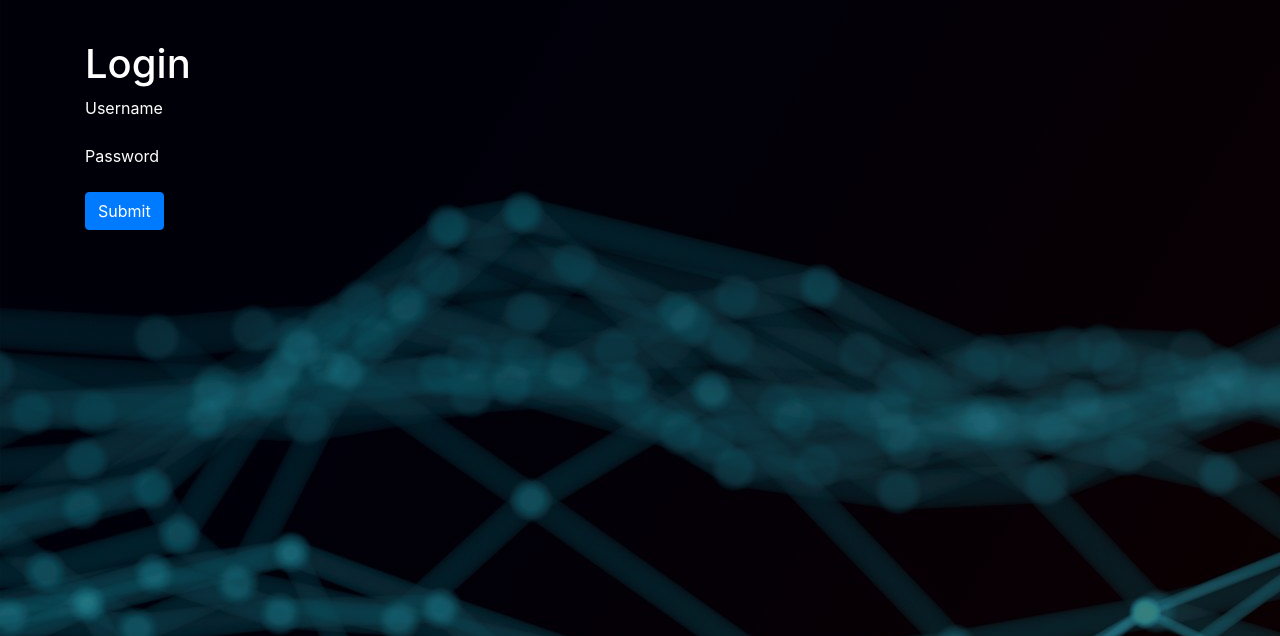
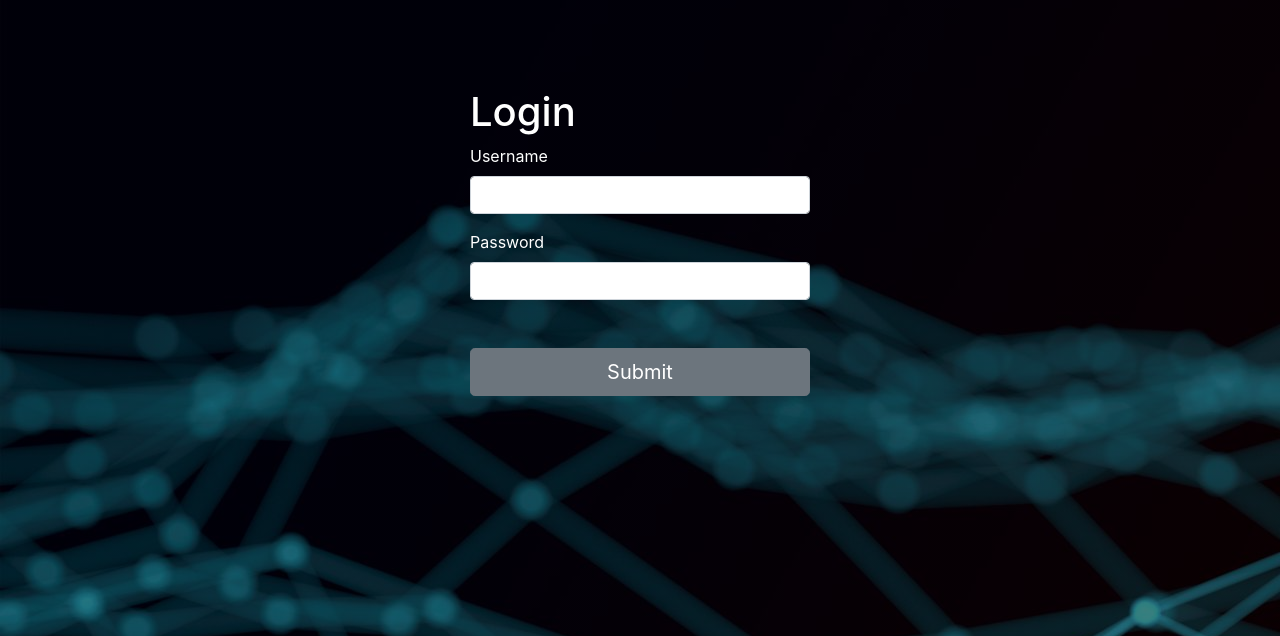
Before and after one commit to anshB1998/CertiCheck, a Flask app: page /login in a window 1280 px wide; the page is wider, and only the part inside the window is pictured. Shown: the part 56-692 px from the top of that part. Run offline with Flask 2, Linux system fonts and the light colour scheme; some libraries are stand-ins or nearby versions.

Commit message:
Login UI

```diff
--- a/static/styles/base.css
+++ b/static/styles/base.css
@@ -34,7 +34,7 @@ form p {
   color: #ffffff;
   font-family: Arial;
 }
-form input {
+form input[type=file] {
   position: absolute;
   margin: 0;
   padding: 0;
--- a/templates/login.html
+++ b/templates/login.html
@@ -1,5 +1,9 @@
 {% extends 'layout.html' %}
 {% block body %}
+<div class="container">
+  <div class="row pt-5">
+    <div class="col"></div>
+    <div class="col">
       <h1>Login</h1>
       <form action="" method="POST">
         <div class="form-group">
@@ -10,6 +14,10 @@
           <label>Password</label>
           <input type="password" name="password" class="form-control" value={{request.form.password}}>
         </div>
-    <button type="submit" class="btn btn-primary">Submit</button>
+        <button type="submit" class="btn btn-secondary btn-lg btn-block mt-5">Submit</button>
       </form>
+    </div>
+    <div class="col"></div>
+  </div>
+</div>
 {% endblock %}
```
Lines whose indentation alone changed are shown as unchanged.
